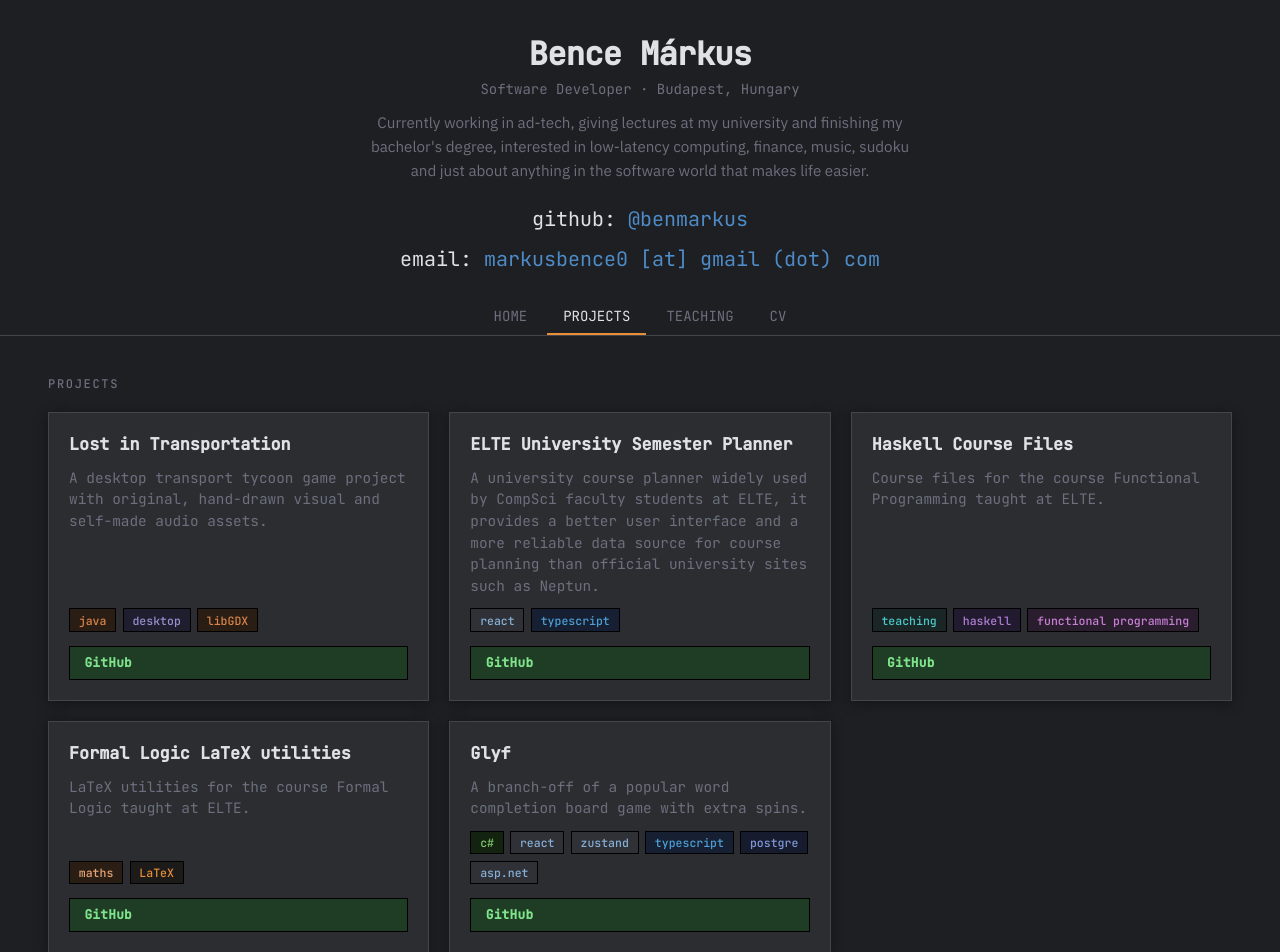
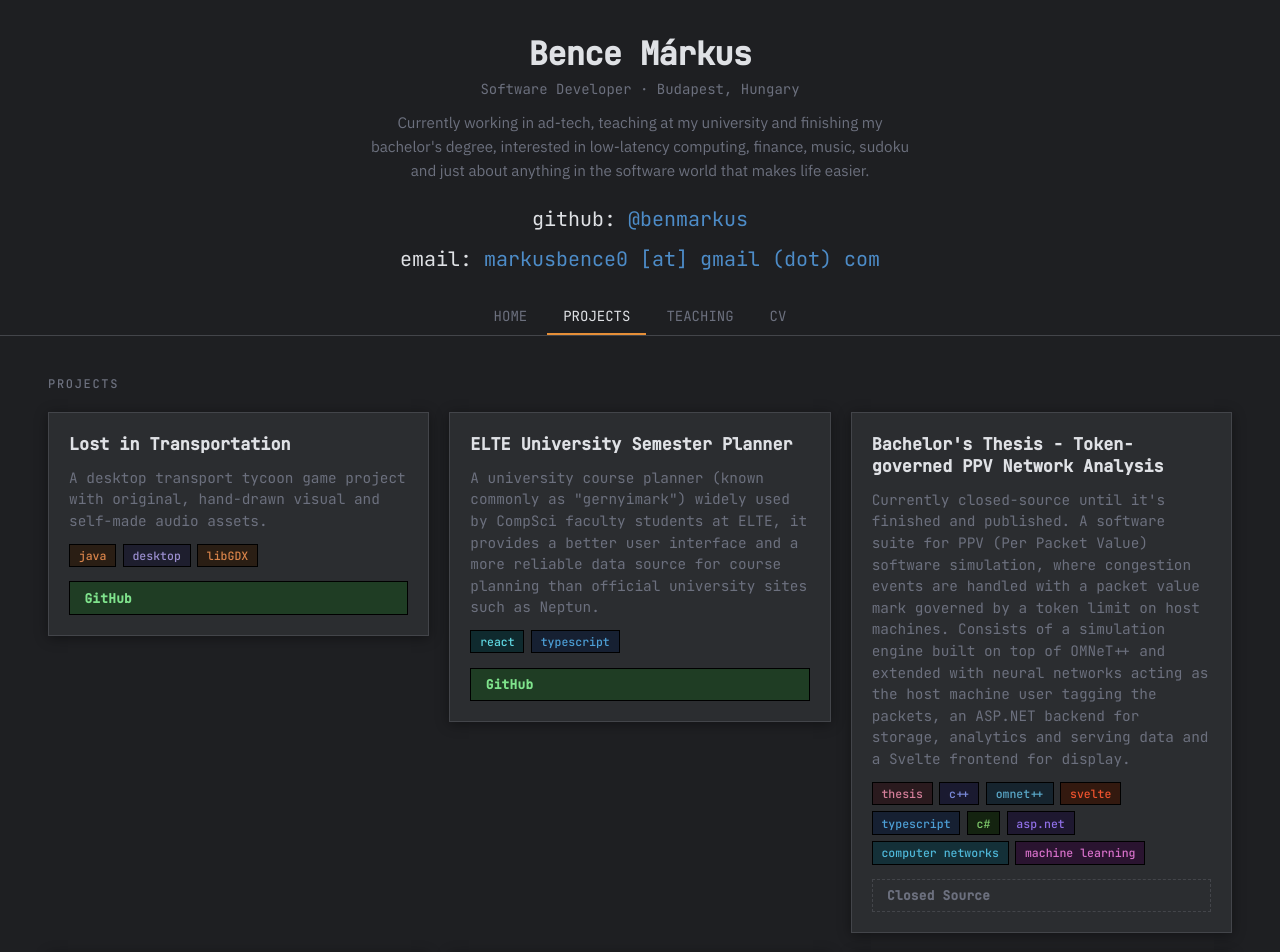
Before and after one commit to benmarkus/benmarkus.github.io, an Angular app: page /projects in a window 1280 px wide. Shown: the top 952 px of the page. Built offline with nearby package versions, Linux system fonts and the light colour scheme.

Commit message:
add closed source project support, add colouring and change wording

```diff
--- a/src/app/features/layout/header/header.html
+++ b/src/app/features/layout/header/header.html
@@ -2,7 +2,7 @@
   <div class="header-inner">
     <h1 class="name">Bence Márkus</h1>
     <p class="tagline">Software Developer &middot; Budapest, Hungary</p>
-    <p class="bio">Currently working in ad-tech, giving lectures at my university and finishing my bachelor's degree, interested in low-latency computing, finance, music, sudoku and just about anything in the software world that makes life easier.</p>
+    <p class="bio">Currently working in ad-tech, teaching at my university and finishing my bachelor's degree, interested in low-latency computing, finance, music, sudoku and just about anything in the software world that makes life easier.</p>
     <p class="meta">
       <a class="link" href="https://github.com/benmarkus" target="_blank" rel="noopener external">
         github: <span class="highlight">&#64;benmarkus</span>
--- a/src/app/features/projects/project-card/project-card.css
+++ b/src/app/features/projects/project-card/project-card.css
@@ -6,7 +6,6 @@
   display: grid;
   grid-template-rows: auto 1fr auto;
   gap: 0.75rem;
-  height: 100%;
   background-color: var(--color-surface);
   border: 1px solid var(--color-border);
   box-shadow: var(--shadow-card);
@@ -70,3 +69,18 @@
   background-color: #2a5330;
   border-color: #7fe38c;
 }
+
+.card-closed {
+  flex-basis: 100%;
+  margin-top: 0.5rem;
+  width: fit-content;
+  background-color: transparent;
+  border: 1px dashed var(--color-border);
+  padding: 0.45rem 0.9rem;
+  font-family: var(--font-mono);
+  font-size: 0.8rem;
+  font-weight: 600;
+  letter-spacing: 0.02em;
+  color: var(--color-text-secondary);
+  cursor: default;
+}
--- a/src/app/features/projects/project-card/project-card.html
+++ b/src/app/features/projects/project-card/project-card.html
@@ -10,7 +10,11 @@
     @for (tag of project.tags; track tag) {
       <span class="tag" [attr.data-tag]="tag">{{ tag }}</span>
     }
-    <a class="card-repo" [href]="project.url" [title]="project.url"
-       target="_blank" rel="noopener noreferrer">GitHub</a>
+    @if (project.url) {
+      <a class="card-repo" [href]="project.url" [title]="project.url"
+         target="_blank" rel="noopener noreferrer">GitHub</a>
+    } @else {
+      <span class="card-closed" title="Source not publicly available">Closed Source</span>
+    }
   </div>
 </div>
--- a/src/app/features/projects/project.model.ts
+++ b/src/app/features/projects/project.model.ts
@@ -1,7 +1,7 @@
 export interface Project {
     id: number;
     title: string;
-    url: string;
+    url?: string;
     description: string;
     tags: string[];
     icon?: string;
--- a/src/app/features/projects/projects-page/projects-page.css
+++ b/src/app/features/projects/projects-page/projects-page.css
@@ -15,6 +15,7 @@
 .projects-grid {
   display: grid;
   grid-template-columns: 1fr;
+  align-items: start;
   gap: 1rem;
 }
 
--- a/src/app/features/projects/projects-page/projects-page.ts
+++ b/src/app/features/projects/projects-page/projects-page.ts
@@ -10,5 +10,5 @@ import projectsData from '../../../../data/projects.json';
   styleUrl: './projects-page.css',
 })
 export class ProjectsPage {
-  projects: Project[] = projectsData;
+  projects: Project[] = [...projectsData].sort((a, b) => a.id - b.id);
 }
--- a/src/data/projects.json
+++ b/src/data/projects.json
@@ -10,11 +10,11 @@
     "id": 2,
     "title": "ELTE University Semester Planner",
     "url": "https://github.com/slashwarm/elte-orarend",
-    "description": "A university course planner widely used by CompSci faculty students at ELTE, it provides a better user interface and a more reliable data source for course planning than official university sites such as Neptun.",
+    "description": "A university course planner (known commonly as \"gernyimark\") widely used by CompSci faculty students at ELTE, it provides a better user interface and a more reliable data source for course planning than official university sites such as Neptun.",
     "tags": ["react", "typescript"]
   },
   {
-    "id": 3,
+    "id": 6,
     "title": "Haskell Course Files",
     "url": "https://github.com/benmarkus/haskell-course-files",
     "description": "Course files for the course Functional Programming taught at ELTE.",
@@ -33,5 +33,11 @@
     "url": "https://github.com/orgs/glyf-game/repositories",
     "description": "A branch-off of a popular word completion board game with extra spins.",
     "tags": ["c#", "react", "zustand", "typescript", "postgre", "asp.net"]
+  },
+  {
+    "id": 3,
+    "title": "Bachelor's Thesis - Token-governed PPV Network Analysis",
+    "description": "Currently closed-source until it's finished and published. A software suite for PPV (Per Packet Value) software simulation, where congestion events are handled with a packet value mark governed by a token limit on host machines. Consists of a simulation engine built on top of OMNeT++ and extended with neural networks acting as the host machine user tagging the packets, an ASP.NET backend for storage, analytics and serving data and a Svelte frontend for display.",
+    "tags": ["thesis", "c++", "omnet++", "svelte", "typescript", "c#", "asp.net", "computer networks", "machine learning"]
   }
 ]
--- a/src/styles.css
+++ b/src/styles.css
@@ -78,3 +78,12 @@ code, pre, kbd, samp {
 .tag[data-tag="postgre"]             { background: #161b2e; color: #8098d9; }
 .tag[data-tag="maths"]               { background: #2a1e14; color: #e7a376; }
 .tag[data-tag="LaTeX"]               { background: #1d1b1a; color: #e68f38; }
+.tag[data-tag="thesis"]              { background: #2a1a1e; color: #d67f9a; }
+.tag[data-tag="react"]               { background: #0f2a2e; color: #5fd6e0; }
+.tag[data-tag="zustand"]             { background: #2a2014; color: #c9975a; }
+.tag[data-tag="asp.net"]             { background: #1e1830; color: #8f6fe6; }
+.tag[data-tag="c++"]                 { background: #1a1a30; color: #7a8ad9; }
+.tag[data-tag="omnet++"]             { background: #16242e; color: #5aa8c9; }
+.tag[data-tag="svelte"]              { background: #33190f; color: #f0532e; }
+.tag[data-tag="computer networks"]   { background: #143038; color: #4fb8d9; }
+.tag[data-tag="machine learning"]    { background: #2a1430; color: #d670c9; }
```
